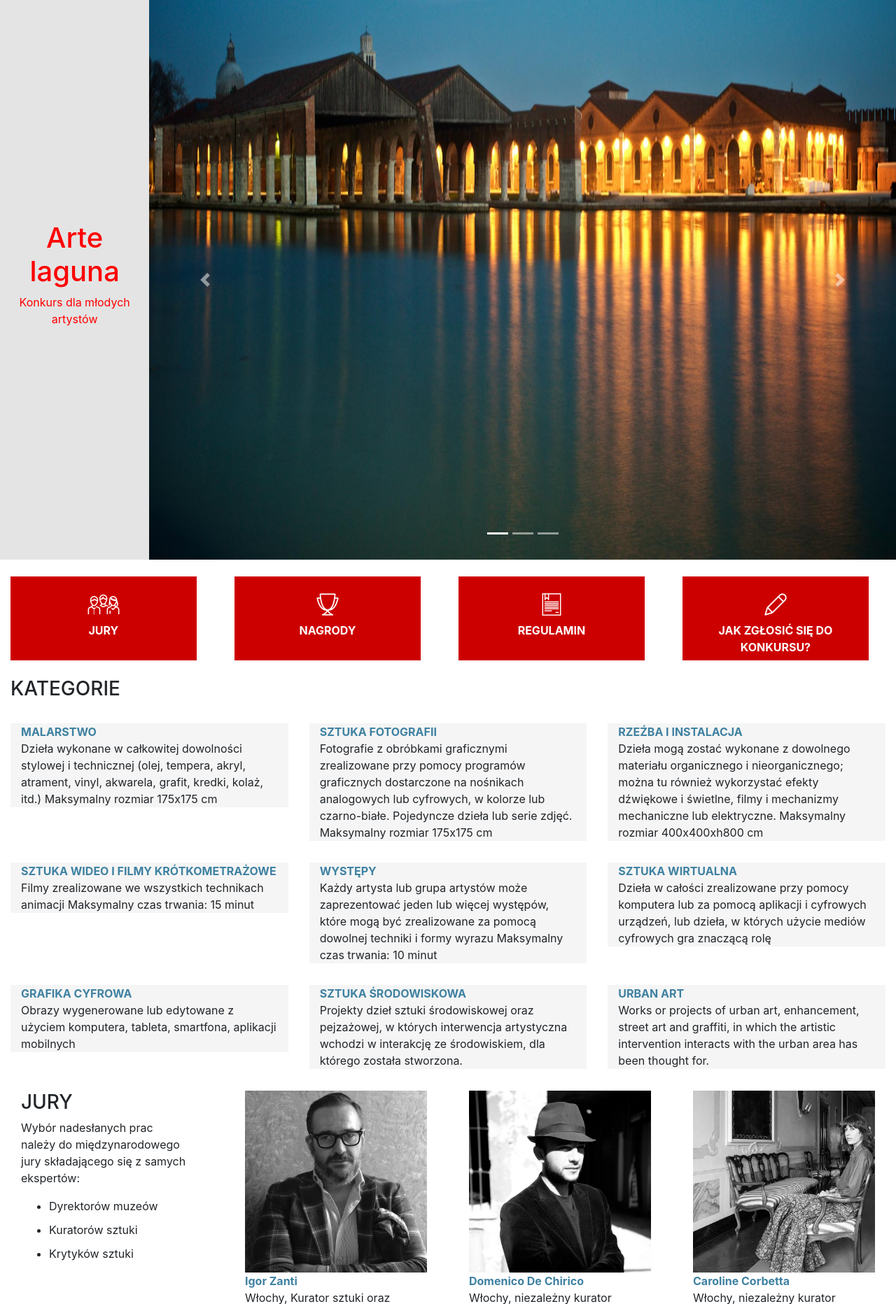
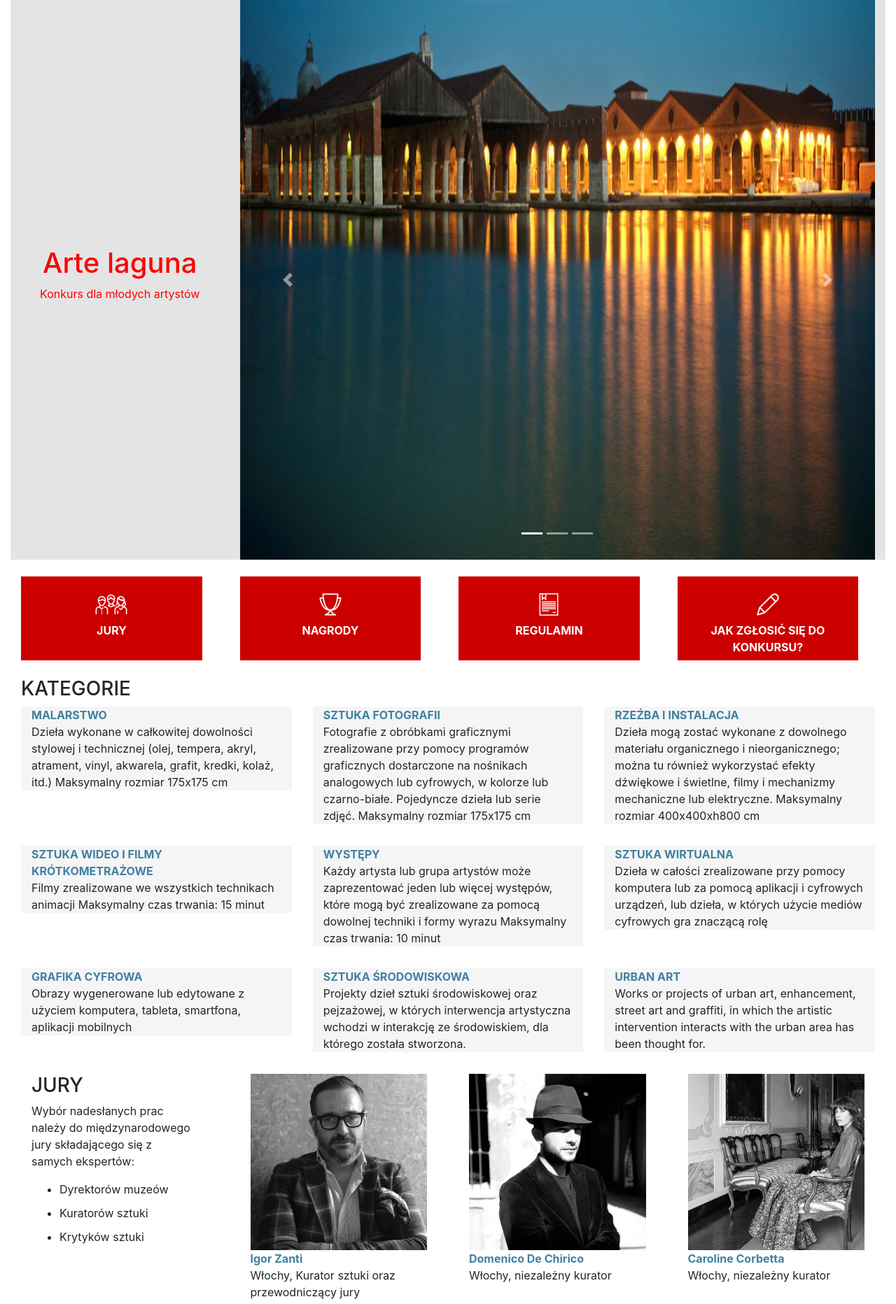
Before and after one commit to kk0walski/konkurs2, a Django app: page / in a window 1280 px wide. Shown: the part 107-1971 px from the top of the page at 70% size. Run offline with Django 3.2, Linux system fonts and the light colour scheme; some libraries are stand-ins or nearby versions.

Commit message:
Fix home.html and upgrade packages.

```diff
--- a/accounts/models.py
+++ b/accounts/models.py
@@ -279,7 +279,10 @@ class CountryField(models.CharField):
 
 
 class CustomUser(AbstractUser):
-    pass
+    email = models.EmailField(_('email address'), unique=True)
+
+    USERNAME_FIELD = 'email'
+    REQUIRED_FIELDS = ['username']
 
     def __str__(self):
         return self.email
--- a/config/settings.py
+++ b/config/settings.py
@@ -173,3 +173,4 @@ ACCOUNT_AUTHENTICATION_METHOD = 'email'
 ACCOUNT_EMAIL_REQUIRED = True
 ACCOUNT_UNIQUE_EMAIL = True
 ACCOUNT_SIGNUP_FORM_CLASS = 'accounts.forms.SignupForm'
+DEFAULT_AUTO_FIELD = 'django.db.models.BigAutoField'
--- a/templates/pages/home.html
+++ b/templates/pages/home.html
@@ -5,14 +5,13 @@
 
 {% block content %}
 <section id="carousel-images">
+  <div class="container-fluid">
     <div class="row align-items-center" style="background-color: rgb(228, 228, 228);">
-    <div class="col-sm-2">
-      <div class="text-center" style="color: red;">
+      <div class="col-md-3 text-center" style="color: red;">
         <h1>Arte laguna</h1>
         <p>Konkurs dla młodych artystów</p>
       </div>
-    </div>
-    <div class="col-sm-10" style="padding: 0;">
+      <div class="col-md-9">
         <div id="carouselExampleIndicators" class="carousel slide" data-ride="carousel">
           <ol class="carousel-indicators">
             <li data-target="#carouselExampleIndicators" data-slide-to="0" class="active"></li>
@@ -41,9 +40,11 @@
         </div>
       </div>
     </div>
+  </div>
 </section>
 <br />
 <section id="top-menu">
+  <div class="container-fluid">
     <div class="row bg-3 text-center">
       <div class="col-sm-3">
         <div class="col-sm-11 color-red">
@@ -82,12 +83,12 @@
         </div>
       </div>
     </div>
-  <br />
+  </div>
 </section>
+<br/>
 <section id="categories">
-  <div class="bg-3">
+  <div class="bg-3 container-fluid">
     <h3>KATEGORIE</h3>
-    <br />
     <div class="row">
 
       <div class="col-sm-4">
@@ -206,8 +207,10 @@
         </div>
       </div>
     </div>
+  </div>
 </section>
 <section id="jury">
+  <div class="container-fluid">
     <div class="row bg-3">
       <div class="col-sm-3">
         <div class="col-sm-11">
@@ -243,6 +246,7 @@
             width="100%">
           <strong style="color: #3f81a1;">Caroline Corbetta</strong>
           <p>Włochy, niezależny kurator</p>
+        </div>
       </div>
     </div>
     <div class="row">
@@ -312,7 +316,7 @@
   </div>
 </section>
 <section id="nagrody">
-  <div style="background-color: #D3D3D3">
+  <div class="container-fluid" style="background-color: #D3D3D3">
     <h3>NAGRODY</h3>
     <div class="row">
       <div class="col-sm-4">
@@ -398,7 +402,7 @@
         </div>
       </div>
     </div>
-    <div class="container-fluid bg-3" style="background-color: #D3D3D3">
+    <div class="bg-3" style="background-color: #D3D3D3">
       <h4 style="color:#cd0000">1 NAGRODA ZRÓWNOWAŻONY ROZWÓJ I SZTUKA</h4>
       <p>Kreatywne projekty w trosce o zrównoważony rozwój.</p>
       <div class="row">
@@ -622,6 +626,7 @@
   </div>
 </section>
 <section id="important">
+  <div class="container-fluid">
     <h3 style="color:#cd0000">NAJWAŻNIEJSZE DANE</h3>
     <div class="row">
       <div class="col-sm-6">
@@ -678,6 +683,7 @@
               <span class="gkEventsListProgress">
                 <div style="width: 0%;"></div>
               </span>
+            </div>
           </div>
         </div>
       </div>
@@ -841,6 +847,7 @@
 <br>
 <br>
 <section id="sitemap">
+  <div class="container-fluid">
     <div class="row">
       <div class="col-sm-3">
         <div class="col-sm-12">
@@ -967,5 +974,6 @@
         </div>
       </div>
     </div>
+  </div>
 </section>
 {% endblock content %}
```
Also changed, not shown: requirements.txt (+6 -6 lines), accounts/migrations/0003_alter_customuser_email.py (added). Lines whose indentation alone changed are shown as unchanged.
